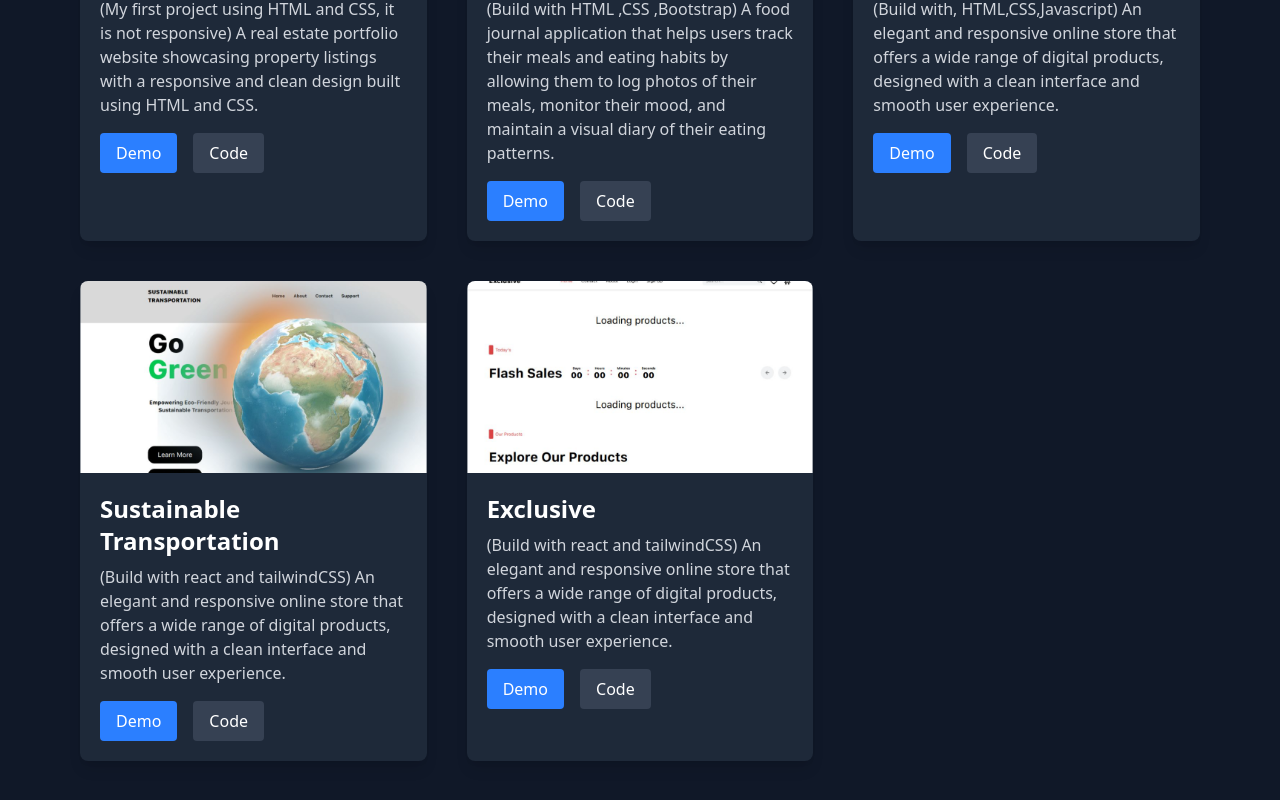
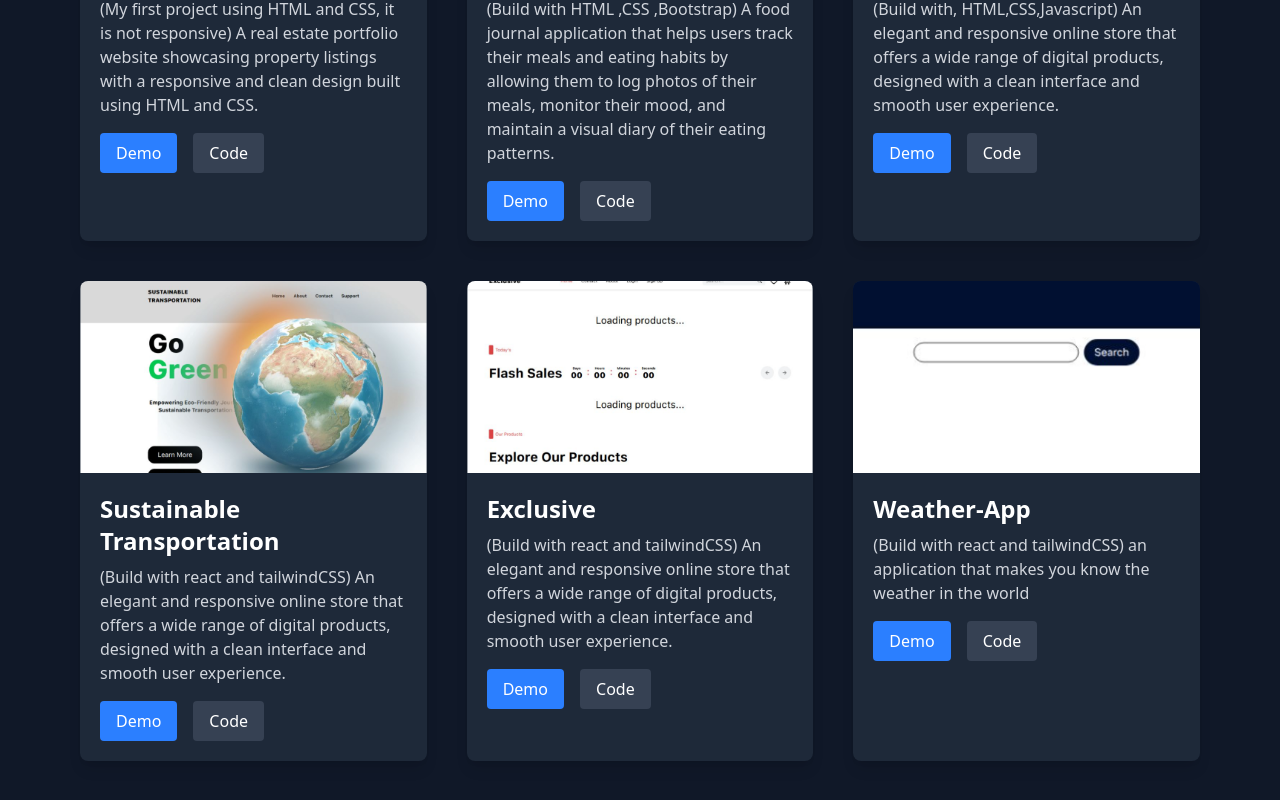
Before and after one commit to AhmadjF123/Ahmad-Portfolio, a React (Vite) app: page /projects in a window 1280 px wide. Shown: the part 496-1296 px from the top of the page. Built offline with nearby package versions, Linux system fonts and the light colour scheme.

Commit message:
Uploading Weather App Project

```diff
--- a/src/Pages/MyProjects.jsx
+++ b/src/Pages/MyProjects.jsx
@@ -42,6 +42,15 @@ const projects = [
     image: "/exclusive.png",
     demo: "https://exclusivee-phi.vercel.app/",
     code: "https://github.com/AhmadjF123/exclusivee",
+  },
+
+  {
+    name: "Weather-App",
+    description:
+      "(Build with react and tailwindCSS) an application that makes you know the weather in the world",
+    image: "/weather_app.png",
+    demo: "https://weather-app-kohl-xi-77.vercel.app",
+    code: "https://github.com/AhmadjF123/Weather-App",
   },
 ];
 
```
Also changed, not shown: public/weather_app.png (added).
